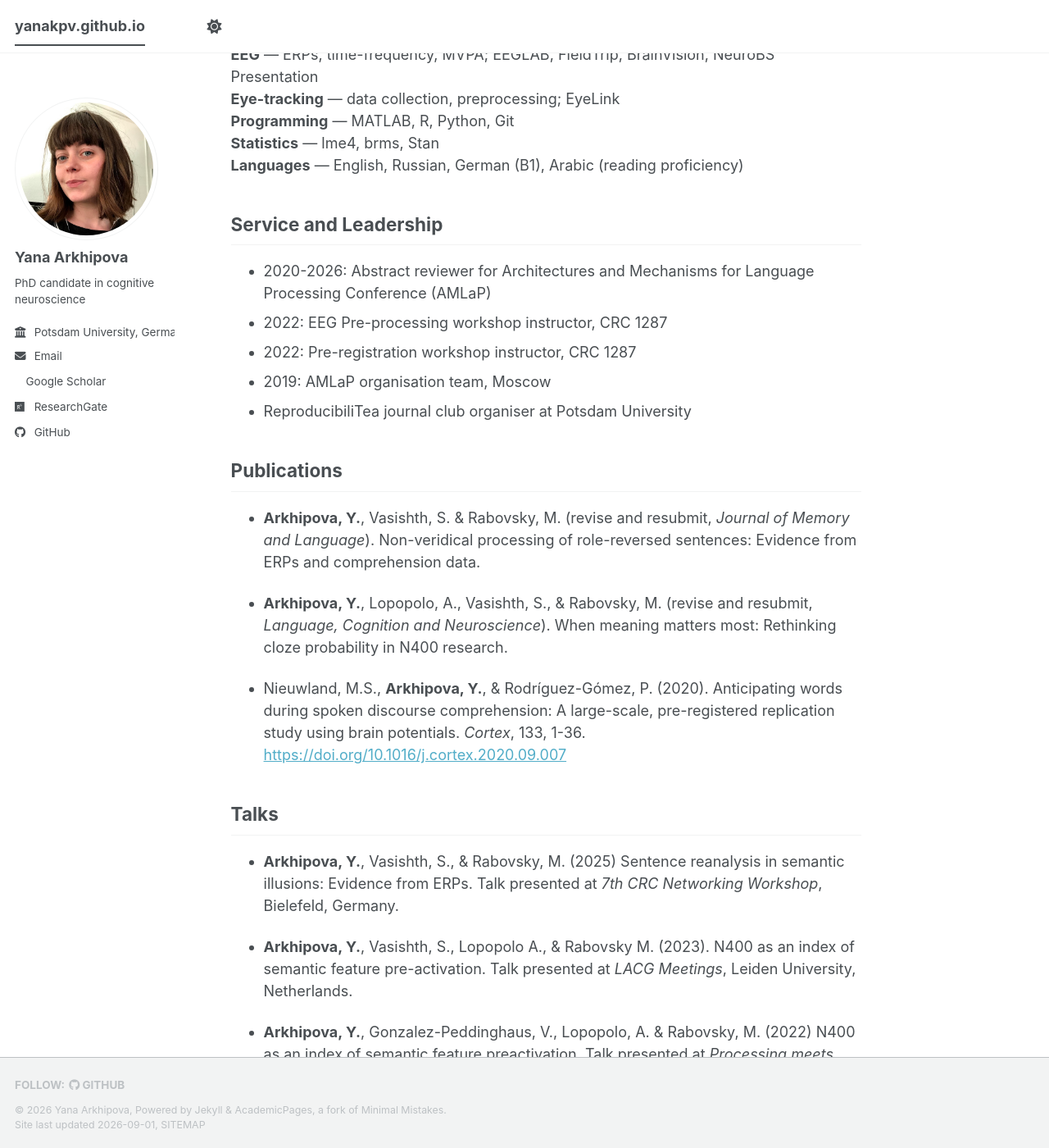
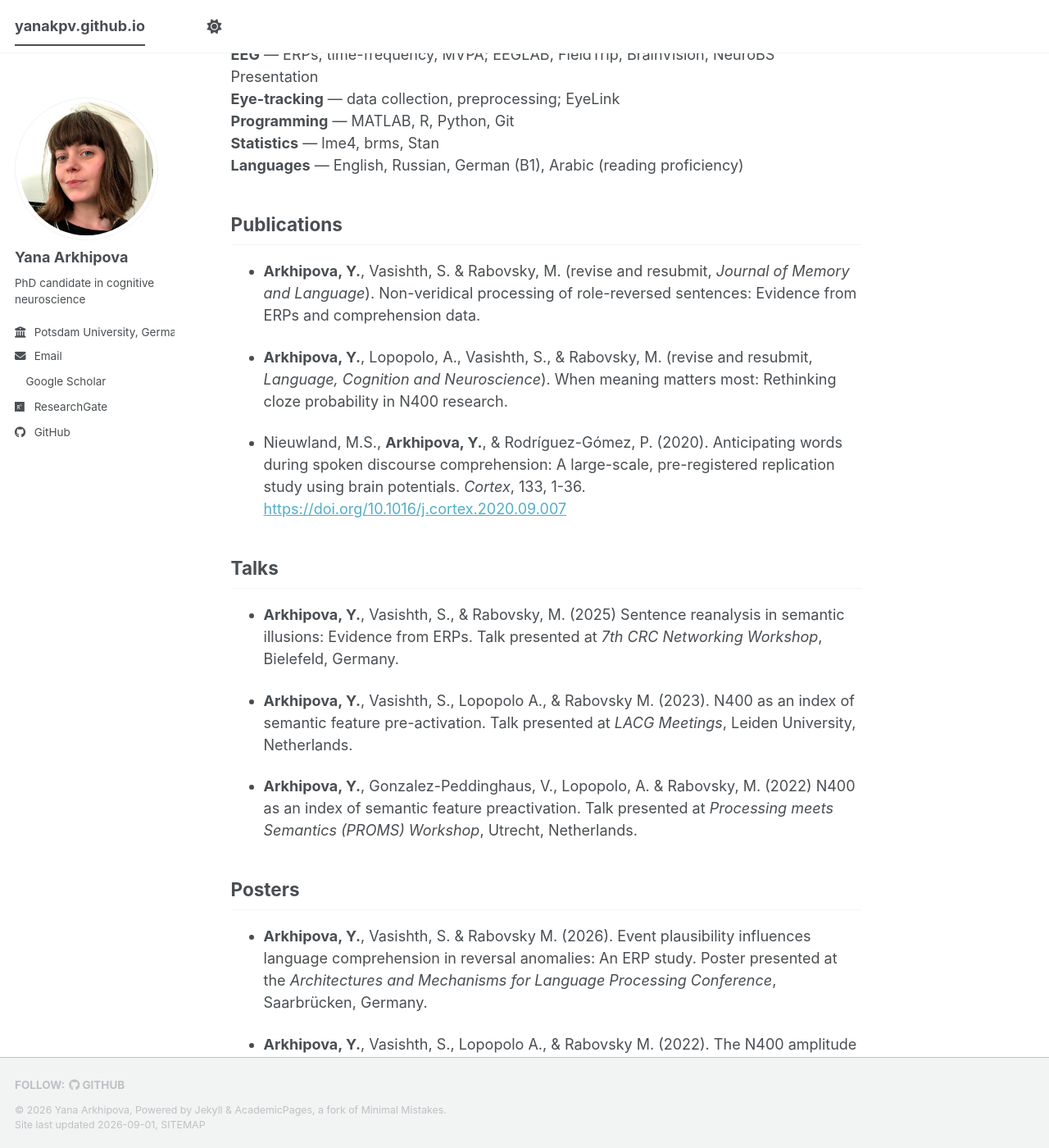
Before and after one commit to yanakpv/yanakpv.github.io, a Jekyll site: the page built from _pages/about.md, in a window 1280 px wide and 1400 px high, scrolled down 1495 px. Shown: the whole window at 82% size. Built offline with Jekyll 4.4.1, drawn with Linux system fonts in a browser that asks for light colours; a style sheet for code colours, icons or effects is not loaded; some of the changed text lies outside the part shown.

Commit message:
Update about.md

```diff
--- a/_pages/about.md
+++ b/_pages/about.md
@@ -50,13 +50,6 @@ Before starting my PhD I spent a year at the Max Planck Institute for Psycholing
 **Statistics** — lme4, brms, Stan <br>
 **Languages** — English, Russian, German (B1), Arabic (reading proficiency) <br>
 
-## Service and Leadership
-
-* 2020-2026: Abstract reviewer for Architectures and Mechanisms for Language Processing Conference (AMLaP)
-* 2022: EEG Pre-processing workshop instructor, CRC 1287
-* 2022: Pre-registration workshop instructor, CRC 1287
-* 2019: AMLaP organisation team, Moscow
-* ReproducibiliTea journal club organiser at Potsdam University
 
 ## Publications {#Publications}
 
```
Also changed, not shown: other parts of _pages/about.md (+8 -0 lines).
